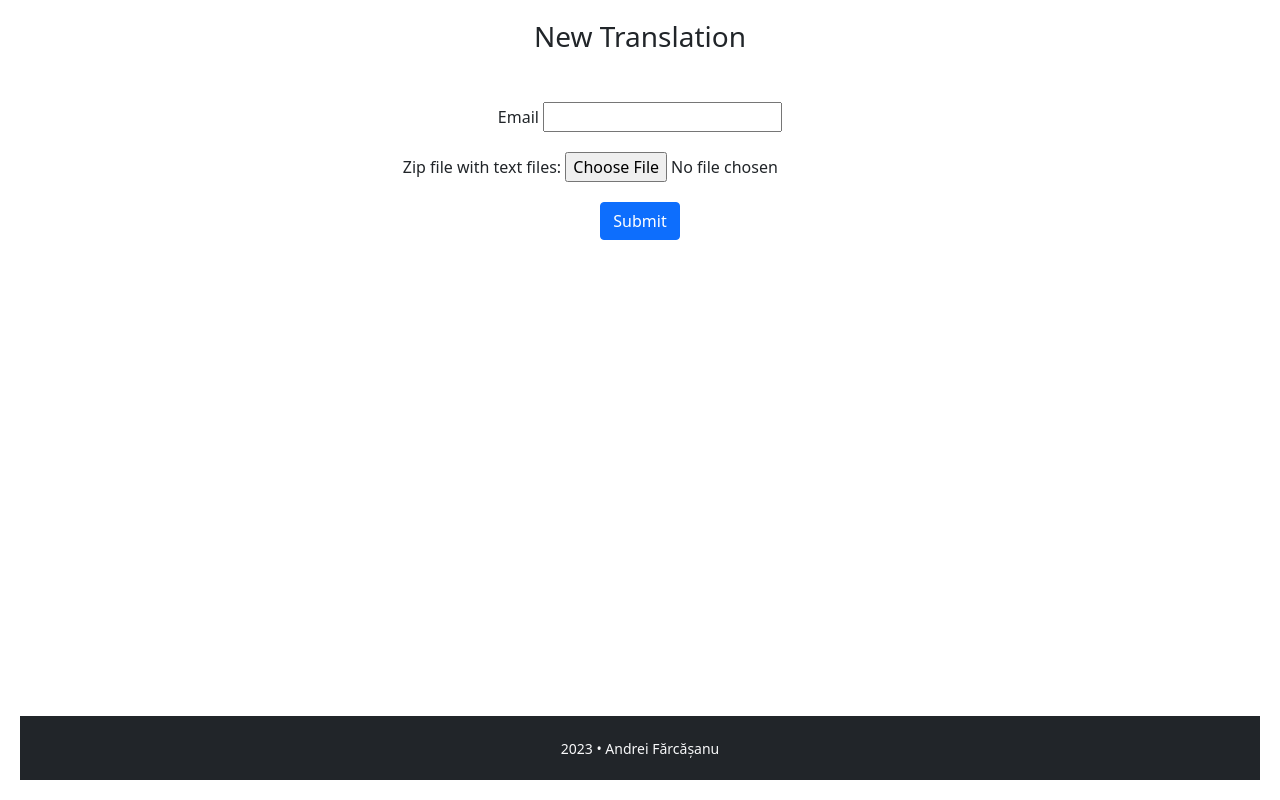
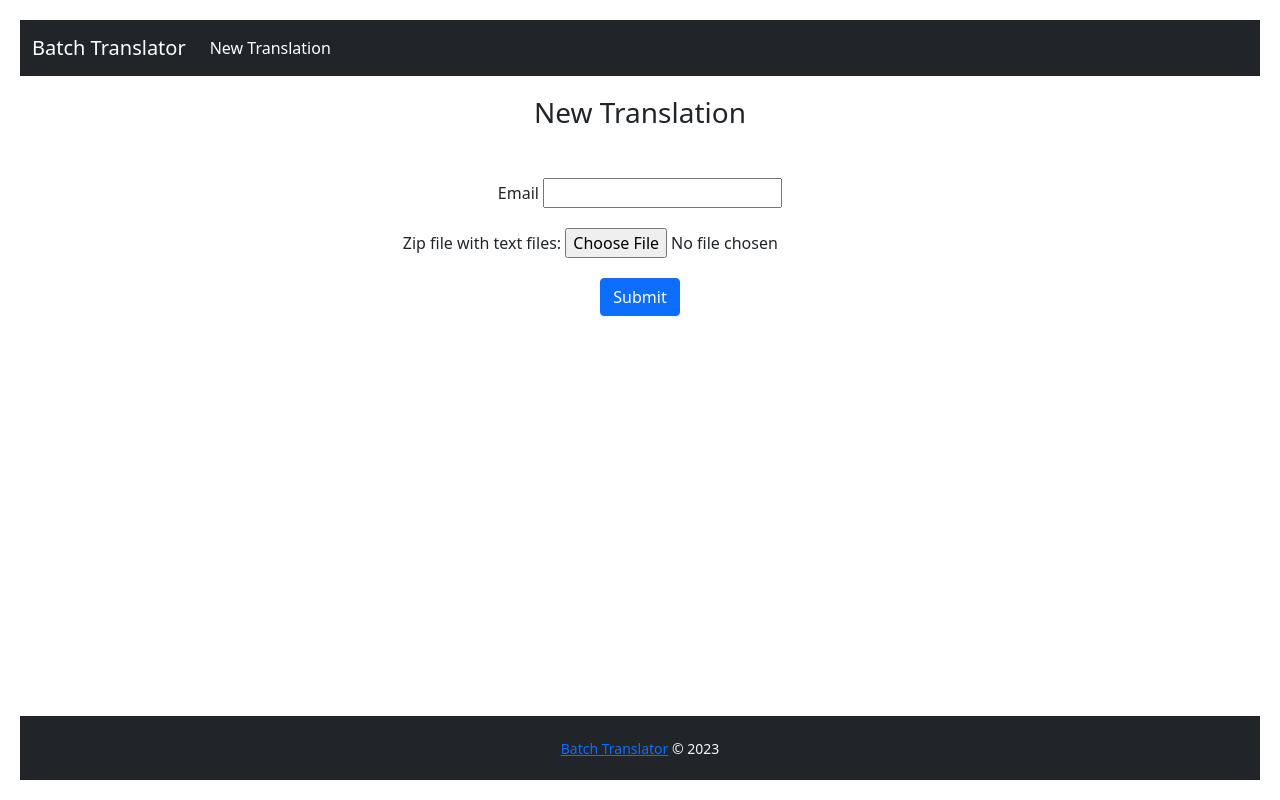
Before and after one commit to Andrefty/BatchTranslator, a Django app: template uiproject/uiapp/templates/uiapp/emailaddress_form.html in a window 1280 px wide. Run offline with Django 4.2, Linux system fonts and the light colour scheme; the template is opened without the code that fills it, so the values that code supplies are empty, except form fields; tables that the repository leaves empty hold one stand-in row (values such as "Sample post"); form fields are guessed from the names that the template uses.

Commit message:
edit template

```diff
--- a/uiproject/uiapp/templates/uiapp/emailaddress_form.html
+++ b/uiproject/uiapp/templates/uiapp/emailaddress_form.html
@@ -65,9 +65,9 @@
     <button type="button" class="close" data-dismiss="alert" aria-label="Close">
         <span aria-hidden="true">&times;</span>
     </button>
-    {{ message | safe }} -->
+    {{ message | safe }}
 </div>
-{% endfor %}
+{% endfor %} -->
     <nav class="navbar navbar-expand-lg navbar-dark bg-dark w-100">
         <div class="container-fluid">
             <a class="navbar-brand" href="#">Batch Translator</a>
@@ -114,7 +114,9 @@
             Copyright &#169; <time datetime="2022-10-15">15 Oct 2022</time>-prezent
         </small> -->
         <small id="copyright">
-            2023 • Andrei Fărcășanu
+            <!-- link to github page -->
+            <a href="https://github.com/Andrefty/BatchTranslator" target="_blank">Batch Translator</a> &copy;
+            2023
         </small>
     </footer>
       <!-- Required JavaScript files -->
```
